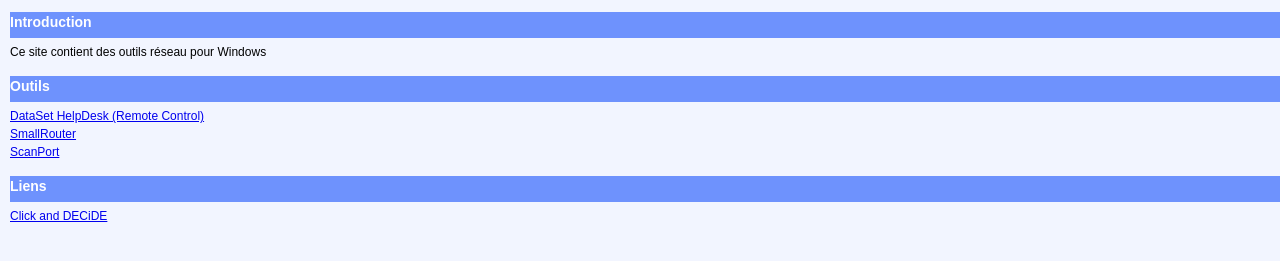
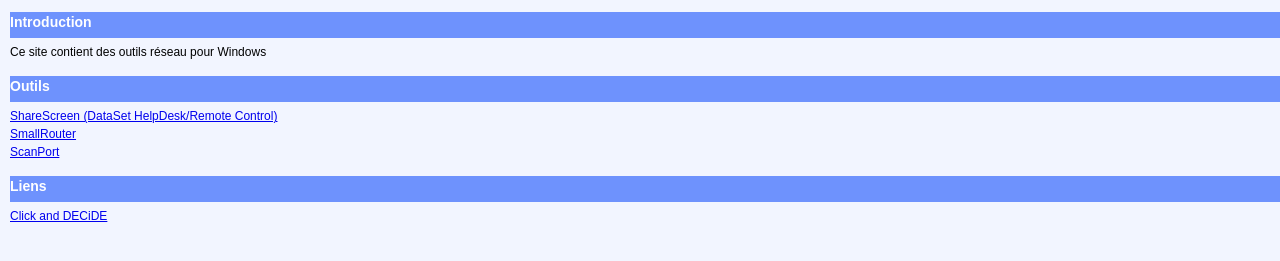
Before and after one commit to ggo98/sharescreen-site, a plain HTML site: page index.html in a window 1280 px wide. Shown: the part 71-332 px from the top of the page. Drawn offline with Linux system fonts and the light colour scheme.

Commit message:
commit #5

```diff
--- a/index.html
+++ b/index.html
@@ -17,7 +17,7 @@
 <h2>Introduction</h2>
 	Ce site contient des outils réseau pour Windows<h2>
 		Outils</h2>
-	<a href="helpdesk/index.html">DataSet HelpDesk (Remote Control)</a><br />
+	<a href="helpdesk/index.html">ShareScreen (DataSet HelpDesk/Remote Control)</a><br />
 	<a href="smallrouter/index.html">SmallRouter</a><br />
 	<a href="scanport/index.html">
 	ScanPort<br />
```
